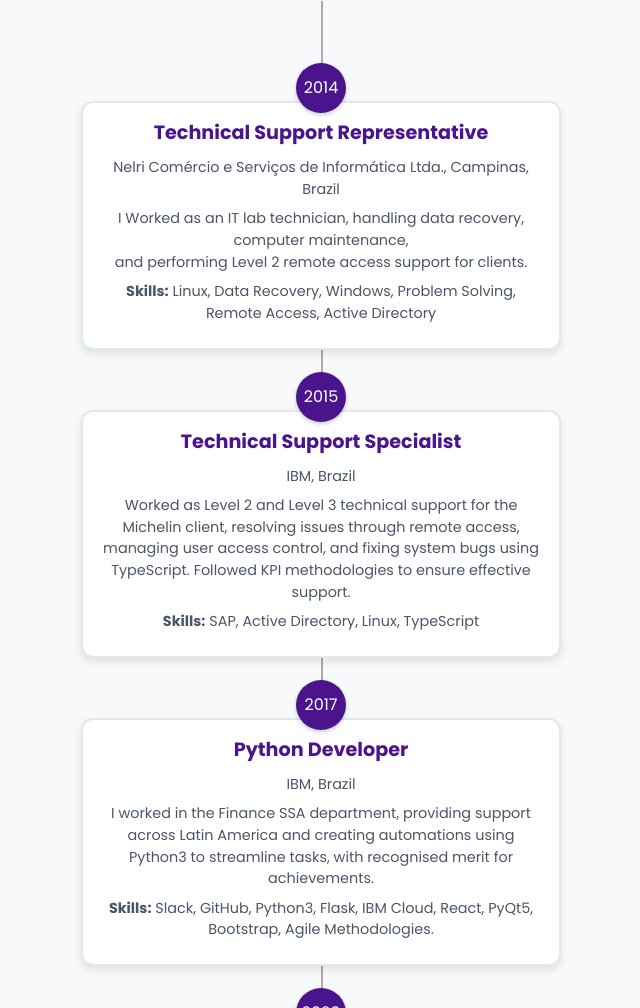
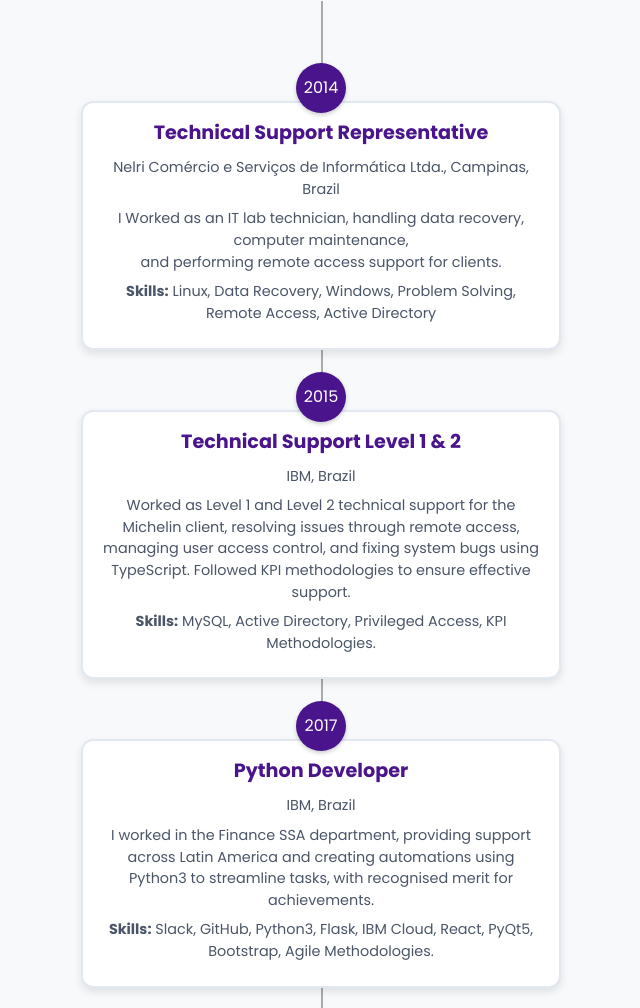
Before and after one commit to andresnalegre/andresnicolas.com, a plain HTML site: page index.html in a window 1280 px wide. Shown: the part 2009-3017 px from the top of the page, without its empty margins (319-959 px from the left). Drawn offline with nearby package versions, Linux system fonts and the light colour scheme.

Commit message:
Update info

```diff
--- a/index.html
+++ b/index.html
@@ -119,15 +119,15 @@
                     <h3>Technical Support Representative</h3>
                     <p>Nelri Comércio e Serviços de Informática Ltda., Campinas, Brazil</p>
                     <p>I Worked as an IT lab technician, handling data recovery, computer maintenance,<br>
-                        and performing Level 2 remote access support for clients.</p>
+                        and performing remote access support for clients.</p>
                     <p><strong>Skills:</strong> Linux, Data Recovery, Windows, Problem Solving, Remote Access, Active Directory</p>
                 </div>
 
                 <div class="timeline-item" data-year="2015">
-                    <h3>Technical Support Specialist</h3>
+                    <h3>Technical Support Level 1 & 2</h3>
                     <p>IBM, Brazil</p>
-                    <p>Worked as Level 2 and Level 3 technical support for the Michelin client, resolving issues through remote access, managing user access control, and fixing system bugs using TypeScript. Followed KPI methodologies to ensure effective support.</p>
-                    <p><strong>Skills:</strong> SAP, Active Directory, Linux, TypeScript</p>
+                    <p>Worked as Level 1 and Level 2 technical support for the Michelin client, resolving issues through remote access, managing user access control, and fixing system bugs using TypeScript. Followed KPI methodologies to ensure effective support.</p>
+                    <p><strong>Skills:</strong> MySQL, Active Directory, Privileged Access, KPI Methodologies.</p>
                 </div>
 
                 <div class="timeline-item" data-year="2017">
```
